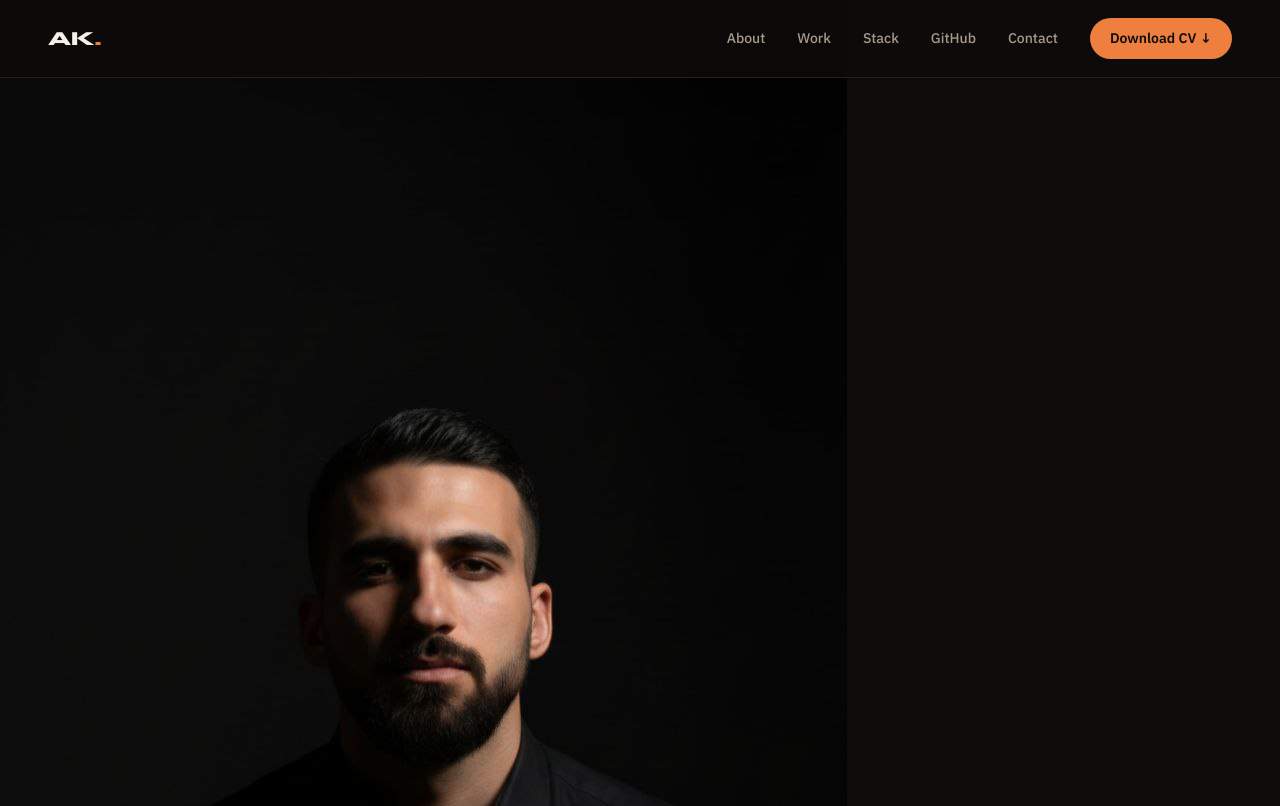
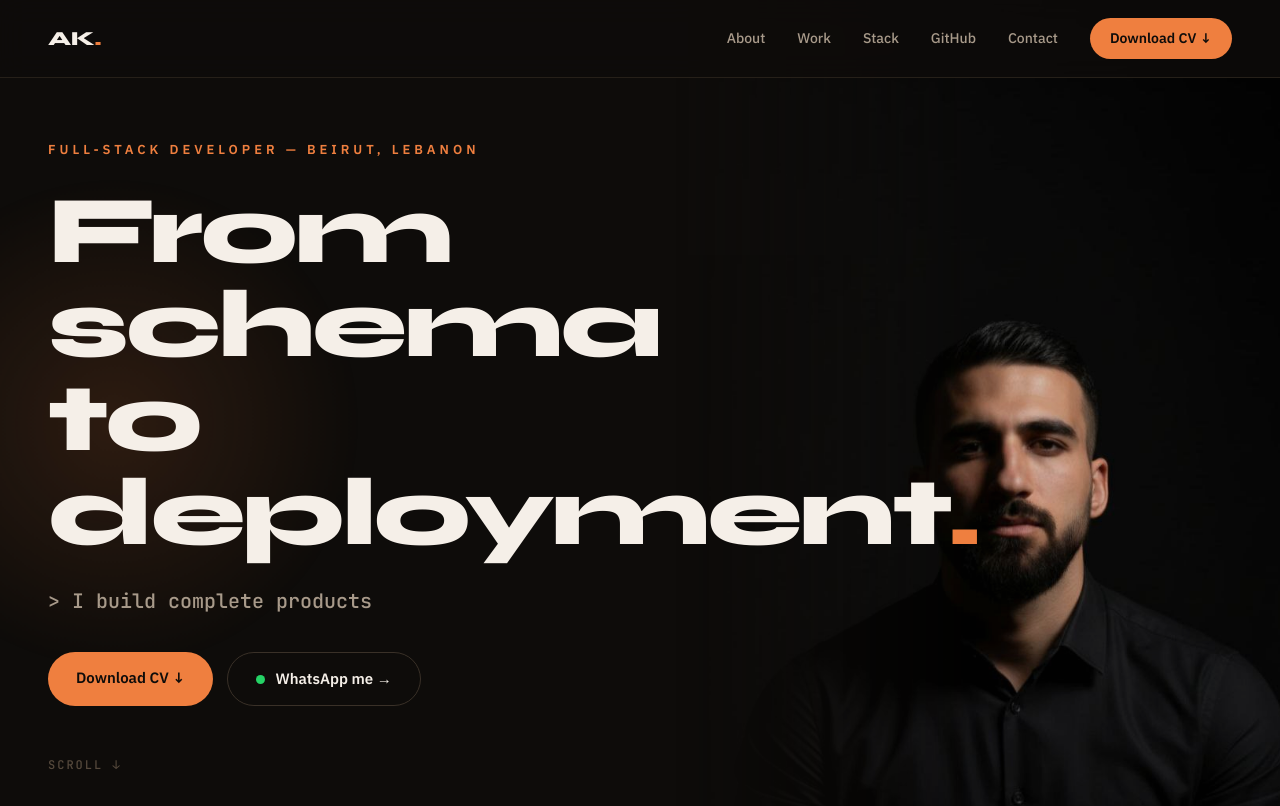
Before and after one commit to Abdallah-khatib-7/My_Portfolio, a React (Vite) app in the folder profile/: page / in a window 1280 px wide. Shown: the top 806 px of the page. Built offline with nearby package versions, Linux system fonts and the light colour scheme.

Commit message:
refactor: migrate Hero to Tailwind utility classes

```diff
--- a/profile/src/components/Hero.jsx
+++ b/profile/src/components/Hero.jsx
@@ -10,33 +10,53 @@ export default function Hero() {
   const typed = useTypewriter(typedLines);
 
   return (
-    <div id="top" className="hero">
-      <div className="hero__photo-wrap">
-        <img src={photo} alt="Abdallah Khatib" className="hero__photo" />
+    <div
+      id="top"
+      className="relative min-h-screen flex items-center overflow-hidden"
+    >
+      <div className="absolute right-[-60px] top-0 bottom-0 w-[52vw] animate-[photoIn_1.6s_cubic-bezier(0.2,0.7,0.2,1)_both] mobile:w-full mobile:opacity-25">
+        <img
+          src={photo}
+          alt="Abdallah Khatib"
+          className="w-full h-full object-cover object-top [mask-image:linear-gradient(90deg,transparent,black_45%)] [-webkit-mask-image:linear-gradient(90deg,transparent,black_45%)]"
+        />
       </div>
-      <div className="hero__blob" />
-      <div className="hero__content">
-        <div className="hero__eyebrow">Full-Stack Developer — Beirut, Lebanon</div>
-        <div className="hero__title">
+      <div className="absolute w-[500px] h-[500px] rounded-full bg-[radial-gradient(circle,rgba(239,127,63,0.14),transparent_70%)] top-[20%] left-[-120px] animate-[drift_9s_ease-in-out_infinite]" />
+      <div className="relative pt-[140px] px-12 pb-[100px] max-w-[720px] mobile:pt-[130px] mobile:px-6 mobile:pb-[90px]">
+        <div className="text-accent font-sans text-[13px] font-semibold tracking-[4px] uppercase animate-[heroIn_0.8s_0.1s_both]">
+          Full-Stack Developer — Beirut, Lebanon
+        </div>
+        <div className="font-display text-[clamp(56px,7.5vw,104px)] font-extrabold leading-[0.98] tracking-[-3px] mt-6 animate-[heroIn_0.8s_0.25s_both]">
           From schema
           <br />
-           to deployment<span>.</span>
+           to deployment<span className="text-accent">.</span>
         </div>
-        <div className="hero__typed">
+        <div className="mt-[26px] font-mono text-[20px] font-medium text-muted h-[28px] animate-[heroIn_0.8s_0.45s_both]">
           &gt; {typed}
-          <span className="hero__cursor">▌</span>
+          <span className="text-accent animate-[blink_1s_step-end_infinite]">▌</span>
         </div>
-        <div className="hero__ctas">
-          <a href={CV_HREF} download="Abdallah-Khatib-CV.pdf" className="btn-primary">
+        <div className="flex gap-[14px] mt-[38px] flex-wrap animate-[heroIn_0.8s_0.6s_both]">
+          <a
+            href={CV_HREF}
+            download="Abdallah-Khatib-CV.pdf"
+            className="bg-accent text-bg font-sans text-[15px] font-semibold py-[15px] px-7 rounded-full inline-block transition-transform duration-200 hover:-translate-y-[3px] hover:text-bg"
+          >
             Download CV ↓
           </a>
-          <a href={WA_HREF} target="_blank" rel="noreferrer" className="btn-outline">
-            <span className="btn-outline__dot" />
+          <a
+            href={WA_HREF}
+            target="_blank"
+            rel="noreferrer"
+            className="border border-border-2 text-fg font-sans text-[15px] font-semibold py-[15px] px-7 rounded-full inline-flex items-center gap-[10px] transition-[border-color,transform] duration-200 hover:border-whatsapp hover:-translate-y-[3px] hover:text-fg"
+          >
+            <span className="w-[9px] h-[9px] rounded-full bg-whatsapp inline-block" />
             WhatsApp me →
           </a>
         </div>
       </div>
-      <div className="hero__scroll-hint">SCROLL ↓</div>
+      <div className="absolute bottom-8 left-12 text-muted-3 font-mono text-[12px] font-medium tracking-[2px] mobile:left-6">
+        SCROLL ↓
+      </div>
     </div>
   );
 }
```
